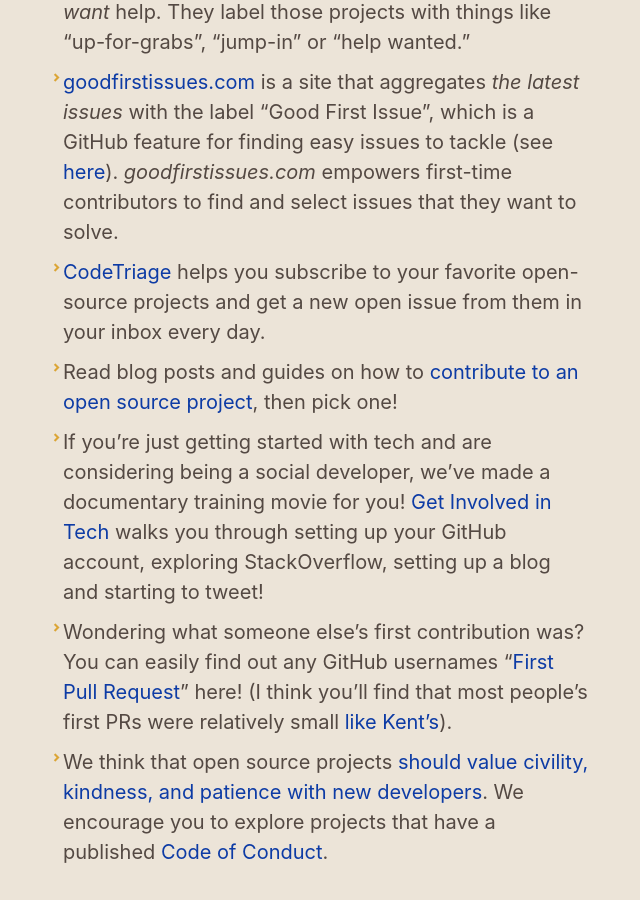
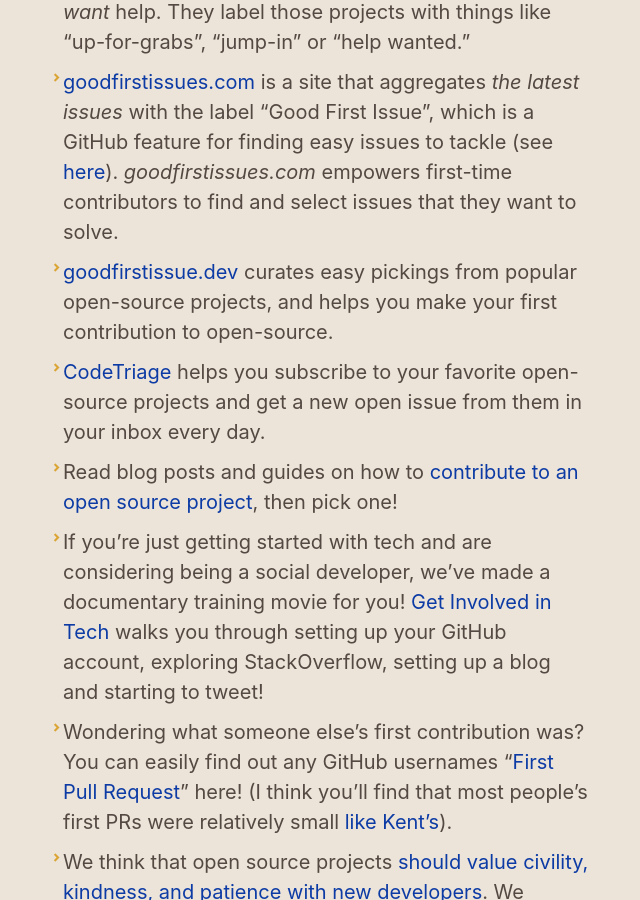
Before and after one commit to shanselman/firsttimersonly, a Jekyll site: the page built from index.md, in a window 1280 px wide and 900 px high, scrolled down 1028 px. Shown: the whole window, without its empty margins (319-959 px from the left). Built offline with Jekyll 4.4.1, drawn with Linux system fonts in a browser that asks for light colours; nearby versions of some CDN libraries; comment, search, counter and statistics services are not loaded; our own code applies the rules of GitHub Pages for plain Markdown files.

Commit message:
Add goodfirstissue.dev

```diff
--- a/index.md
+++ b/index.md
@@ -11,6 +11,7 @@ If you have never contributed to an open source project before and you're just g
 * [First contributions](https://github.com/multunus/first-contributions) is a hands-on tutorial that walks you through contributions workflow on github. When you complete the tutorial, you have made a contribution to the same project.
 * [https://up-for-grabs.net](https://up-for-grabs.net) is a site that aggregates (rolls up and makes easy to explore) projects that actively *want* help. They label those projects with things like "up-for-grabs", "jump-in" or "help wanted."
 * [goodfirstissues.com](https://goodfirstissues.com) is a site that aggregates *the latest issues* with the label "Good First Issue", which is a GitHub feature for finding easy issues to tackle (see [here](https://github.blog/2020-01-22-how-we-built-good-first-issues)). *goodfirstissues.com* empowers first-time contributors to find and select issues that they want to solve.
+* [goodfirstissue.dev](https://goodfirstissue.dev/) curates easy pickings from popular open-source projects, and helps you make your first contribution to open-source.
 * [CodeTriage](https://www.codetriage.com/) helps you subscribe to your favorite open-source projects and get a new open issue from them in your inbox every day.
 * Read blog posts and guides on how to [contribute to an open source project](https://www.hanselman.com/blog/GetInvolvedInOpenSourceTodayHowToContributeAPatchToAGitHubHostedOpenSourceProjectLikeCode52.aspx), then pick one!
 * If you're just getting started with tech and are considering being a social developer, we've made a documentary training movie for you! [Get Involved in Tech](http://www.getinvolvedintech.com) walks you through setting up your GitHub account, exploring StackOverflow, setting up a blog and starting to tweet!
```
